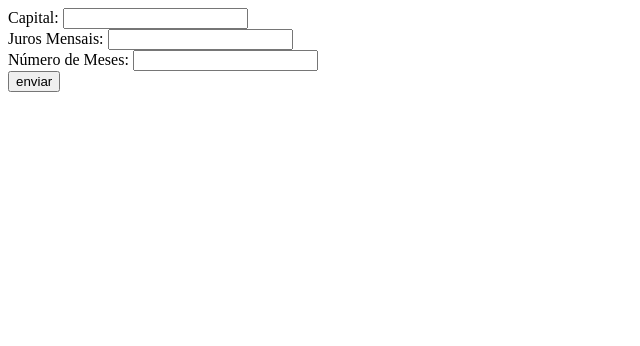
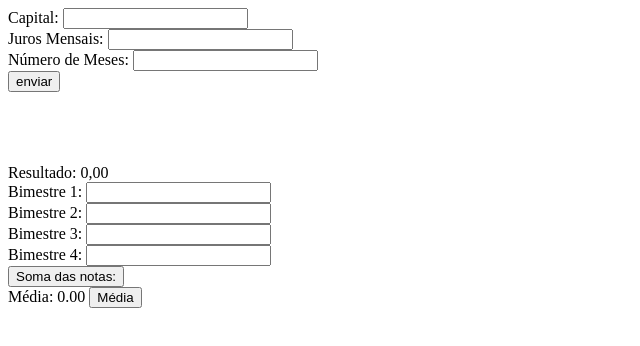
Before and after one commit to jiyuuuh/primeirof_3t, a plain HTML site: page index.html in a window 1280 px wide. Shown: the whole page, without its empty margins (0-640 px from the left). Drawn offline with Linux system fonts and the light colour scheme.

Commit message:
Update index.html

```diff
--- a/index.html
+++ b/index.html
@@ -16,6 +16,27 @@
     <button onclick="total()">
         enviar
     </button>
+
+    <br><br><br><br><br>
+
+    <span id="result">
+        Resultado: 0,00
+    </span><br>
+    Bimestre 1: <input id="b1" type="text" ><br>
+    Bimestre 2: <input id="b2" type="text" ><br>
+    Bimestre 3: <input id="b3" type="text" ><br>
+    Bimestre 4: <input id="b4" type="text" ><br>
+
+    <button onclick="somaNota()">
+        Soma das notas:
+    </button>
+    <br>
+    <span id="media">
+        Média:  0.00
+    </span>
+    <button onclick="media1()">
+        Média
+    </button>
 </body>
 
 </html>
```
